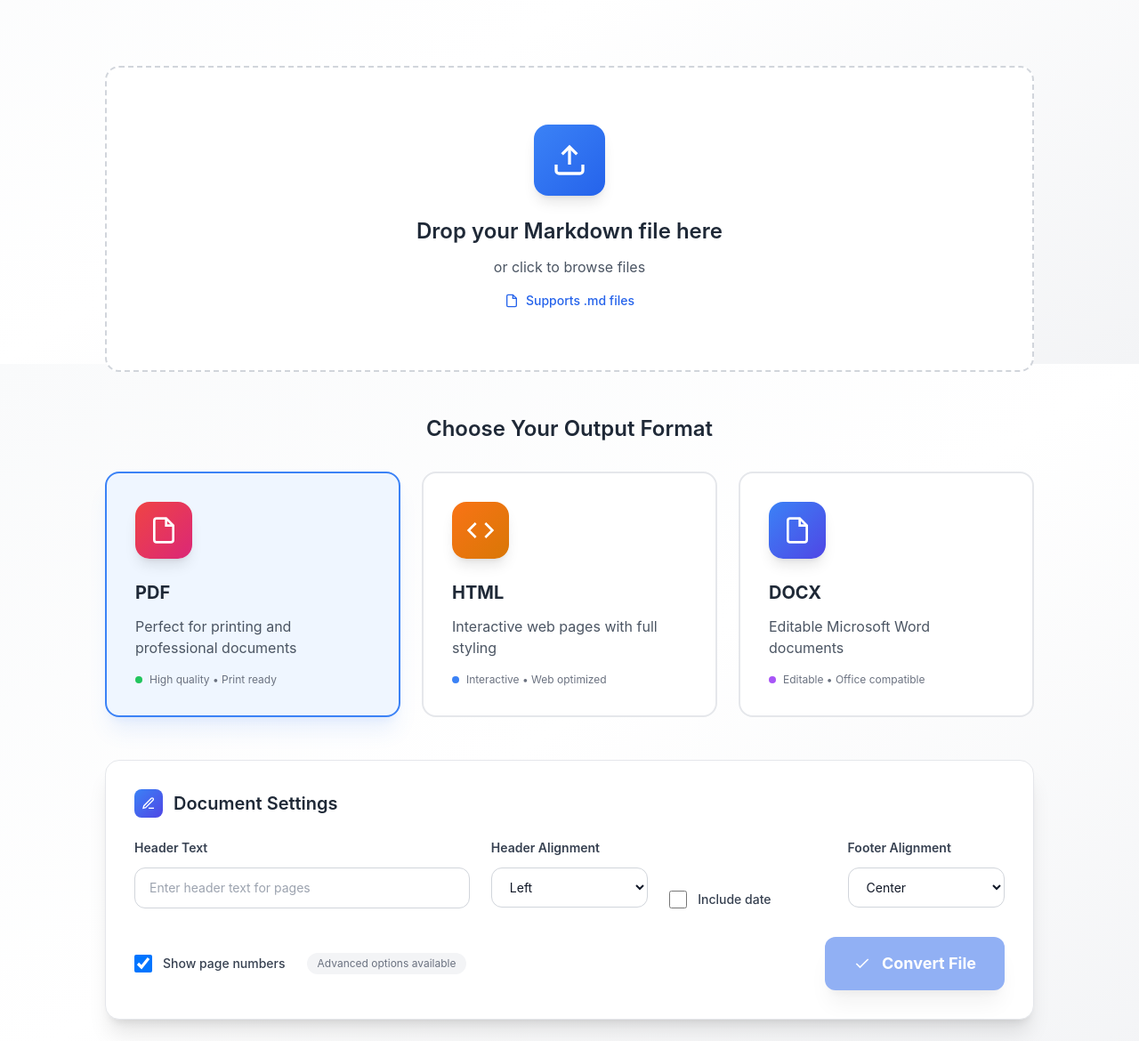
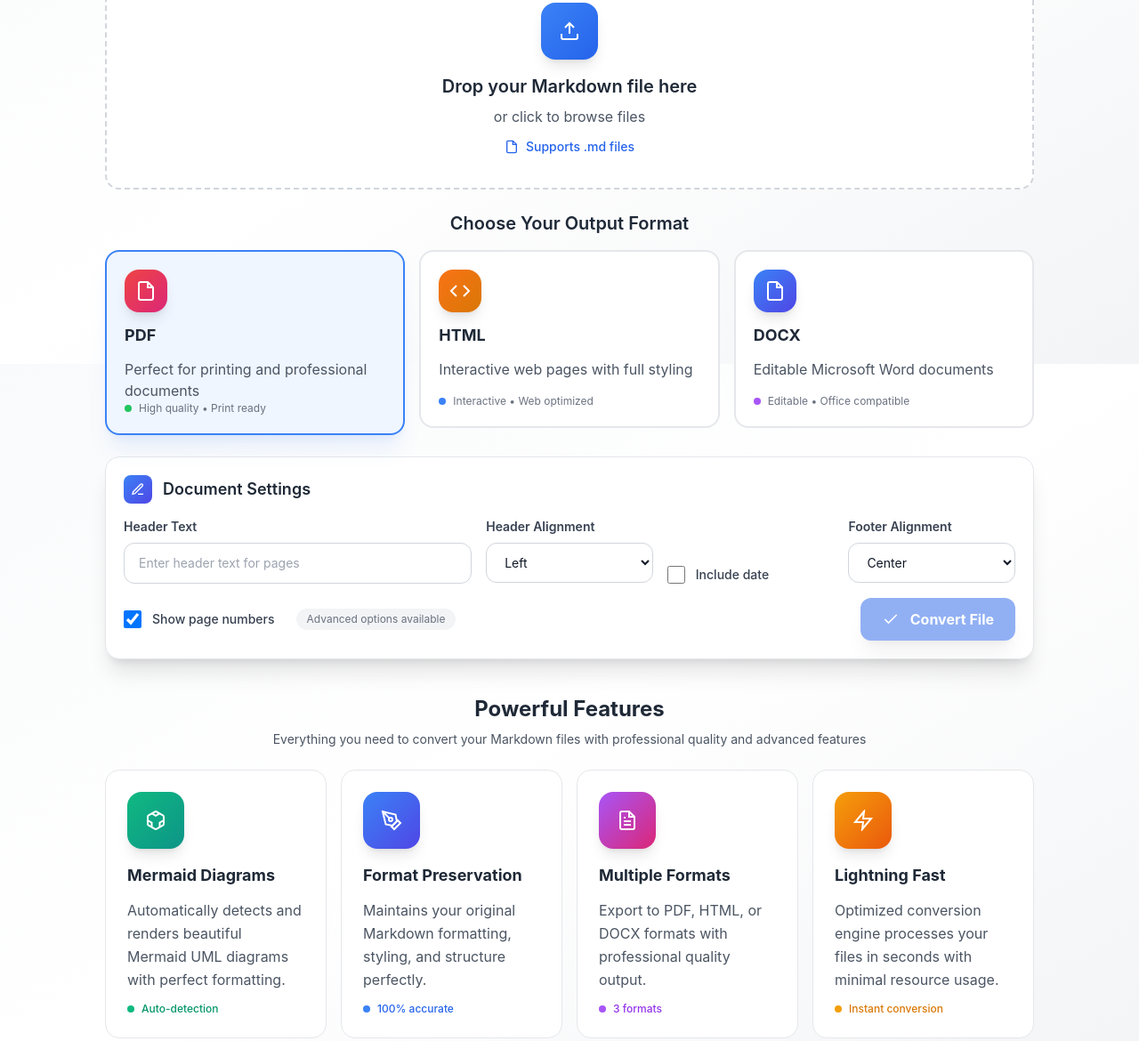
Before and after one commit to tambanivohitra007/md_converter, a website: page public/index.html in a window 1280 px wide. Shown: the part 391-1561 px from the top of the page at 89% size. Drawn offline with Linux system fonts and the light colour scheme.

Commit message:
refactor: adjust spacing and padding for improved layout consistency

```diff
--- a/public/index.html
+++ b/public/index.html
@@ -12,8 +12,8 @@
 
 <body
   class="min-h-screen bg-gradient-to-br from-gray-50 via-white to-gray-100 dark:from-gray-900 dark:via-gray-800 dark:to-gray-900 text-gray-900 dark:text-gray-100 transition-colors duration-300">
-  <div class="max-w-6xl mx-auto px-6 py-12">
-    <header class="mb-16 text-center relative">
+  <div class="max-w-6xl mx-auto px-6 py-6">
+    <header class="mb-8 text-center relative">
       <div class="absolute top-4 right-4">
         <button id="themeToggle"
           class="inline-flex items-center gap-2 rounded-xl bg-white dark:bg-gray-800 border border-gray-200 dark:border-gray-700 px-4 py-2 text-sm font-medium shadow-md hover:shadow-lg transition-all duration-300 hover:scale-105 text-gray-700 dark:text-gray-300 hover:text-blue-600 dark:hover:text-blue-400"
@@ -25,8 +25,8 @@
         </button>
       </div>
       <div
-        class="inline-flex items-center justify-center w-20 h-20 rounded-2xl bg-gradient-to-br from-blue-600 to-indigo-700 dark:from-blue-500 dark:to-indigo-600 shadow-xl mb-6">
-        <svg class="h-10 w-10 text-white" viewBox="0 0 24 24" fill="none" stroke="currentColor" stroke-width="2">
+        class="inline-flex items-center justify-center w-16 h-16 rounded-2xl bg-gradient-to-br from-blue-600 to-indigo-700 dark:from-blue-500 dark:to-indigo-600 shadow-xl mb-4">
+        <svg class="h-6 w-6 text-white" viewBox="0 0 24 24" fill="none" stroke="currentColor" stroke-width="2">
           <path d="M14 2H6a2 2 0 0 0-2 2v16a2 2 0 0 0 2 2h12a2 2 0 0 0 2-2V8z" />
           <polyline points="14 2 14 8 20 8" />
           <line x1="16" y1="13" x2="8" y2="13" />
@@ -34,31 +34,31 @@
           <polyline points="10 9 9 9 8 9" />
         </svg>
       </div>
-      <h1 class="text-5xl font-bold text-gray-900 dark:text-white mb-4">
+      <h1 class="text-4xl font-bold text-gray-900 dark:text-white mb-2">
         Markdown Converter
       </h1>
-      <p class="text-xl text-gray-600 dark:text-gray-300 max-w-2xl mx-auto leading-relaxed">
+      <p class="text-lg text-gray-600 dark:text-gray-300 max-w-2xl mx-auto">
         Transform your Markdown files into beautiful PDFs, HTML pages, or Word documents with advanced Mermaid diagram
         support
       </p>
     </header>
 
-    <main class="space-y-12">
+    <main class="space-y-6">
       <!-- Upload Area -->
       <section>
         <div id="uploadArea"
-          class="relative group border-2 border-dashed rounded-2xl p-16 text-center cursor-pointer border-gray-300 dark:border-gray-600 hover:border-blue-500 dark:hover:border-blue-400 transition-all duration-300 bg-white dark:bg-gray-800 hover:bg-blue-50 dark:hover:bg-gray-700 hover:shadow-xl hover:scale-[1.02]">
+          class="relative group border-2 border-dashed rounded-2xl p-8 text-center cursor-pointer border-gray-300 dark:border-gray-600 hover:border-blue-500 dark:hover:border-blue-400 transition-all duration-300 bg-white dark:bg-gray-800 hover:bg-blue-50 dark:hover:bg-gray-700 hover:shadow-xl hover:scale-[1.02]">
           <div class="relative z-10">
             <div
-              class="mx-auto mb-6 flex h-20 w-20 items-center justify-center rounded-2xl bg-gradient-to-br from-blue-500 to-blue-600 dark:from-blue-600 dark:to-indigo-700 shadow-lg group-hover:shadow-xl transition-all duration-300 group-hover:scale-110">
-              <svg class="h-10 w-10 text-white" viewBox="0 0 24 24" fill="none" stroke="currentColor" stroke-width="2">
+              class="mx-auto mb-4 flex h-16 w-16 items-center justify-center rounded-2xl bg-gradient-to-br from-blue-500 to-blue-600 dark:from-blue-600 dark:to-indigo-700 shadow-lg group-hover:shadow-xl transition-all duration-300 group-hover:scale-110">
+              <svg class="h-6 w-6 text-white" viewBox="0 0 24 24" fill="none" stroke="currentColor" stroke-width="2">
                 <path d="M21 15v4a2 2 0 0 1-2 2H5a2 2 0 0 1-2-2v-4" />
                 <polyline points="17 8 12 3 7 8" />
                 <line x1="12" y1="3" x2="12" y2="15" />
               </svg>
             </div>
-            <h2 class="text-2xl font-semibold mb-3 text-gray-800 dark:text-gray-200">Drop your Markdown file here</h2>
-            <p class="text-gray-600 dark:text-gray-400 mb-4">or click to browse files</p>
+            <h2 class="text-xl font-semibold mb-2 text-gray-800 dark:text-gray-200">Drop your Markdown file here</h2>
+            <p class="text-gray-600 dark:text-gray-400 mb-3">or click to browse files</p>
             <div class="inline-flex items-center gap-2 text-sm text-blue-600 dark:text-blue-400 font-medium">
               <svg class="h-4 w-4" viewBox="0 0 24 24" fill="none" stroke="currentColor" stroke-width="2">
                 <path d="M14 2H6a2 2 0 0 0-2 2v16a2 2 0 0 0 2 2h12a2 2 0 0 0 2-2V8z" />
@@ -70,24 +70,24 @@
           <input type="file" id="fileInput" accept=".md" hidden>
         </div>
 
-        <div id="fileSelected" class="mt-6 hidden">
+        <div id="fileSelected" class="mt-4 hidden">
           <div
-            class="flex items-center gap-6 rounded-2xl border border-gray-200 dark:border-gray-700 bg-white dark:bg-gray-800 p-6 shadow-lg hover:shadow-xl transition-all duration-300">
+            class="flex items-center gap-4 rounded-2xl border border-gray-200 dark:border-gray-700 bg-white dark:bg-gray-800 p-4 shadow-lg hover:shadow-xl transition-all duration-300">
             <div
-              class="flex h-16 w-16 items-center justify-center rounded-2xl bg-gradient-to-br from-green-500 to-emerald-600 dark:from-green-600 dark:to-emerald-700 shadow-md">
-              <svg class="h-8 w-8 text-white" viewBox="0 0 24 24" fill="none"
+              class="flex h-12 w-12 items-center justify-center rounded-2xl bg-gradient-to-br from-green-500 to-emerald-600 dark:from-green-600 dark:to-emerald-700 shadow-md">
+              <svg class="h-6 w-6 text-white" viewBox="0 0 24 24" fill="none"
                 stroke="currentColor" stroke-width="2">
                 <path d="M13 2H6a2 2 0 0 0-2 2v16a2 2 0 0 0 2 2h12a2 2 0 0 0 2-2V9z" />
                 <polyline points="13 2 13 9 20 9" />
               </svg>
             </div>
             <div class="min-w-0 flex-1">
-              <h3 id="fileName" class="truncate text-lg font-semibold text-gray-800 dark:text-gray-200">filename.md
+              <h3 id="fileName" class="truncate text-base font-semibold text-gray-800 dark:text-gray-200">filename.md
               </h3>
-              <p id="fileSize" class="text-sm text-gray-600 dark:text-gray-400">0 KB</p>
+              <p id="fileSize" class="text-xs text-gray-600 dark:text-gray-400">0 KB</p>
             </div>
             <button id="removeBtn"
-              class="inline-flex h-12 w-12 items-center justify-center rounded-2xl border border-gray-200 dark:border-gray-700 hover:bg-red-50 dark:hover:bg-red-900/20 hover:border-red-300 dark:hover:border-red-700 transition-all duration-300 group"
+              class="inline-flex h-10 w-10 items-center justify-center rounded-2xl border border-gray-200 dark:border-gray-700 hover:bg-red-50 dark:hover:bg-red-900/20 hover:border-red-300 dark:hover:border-red-700 transition-all duration-300 group"
               title="Remove file">
               <svg class="h-5 w-5 text-gray-500 dark:text-gray-400 group-hover:text-red-500 transition-colors"
                 viewBox="0 0 24 24" fill="none" stroke="currentColor" stroke-width="2">
@@ -101,13 +101,13 @@
 
       <!-- Format Selection -->
       <section>
-        <h2 class="mb-8 text-2xl font-semibold text-center text-gray-800 dark:text-gray-200">Choose Your Output Format
+        <h2 class="mb-4 text-xl font-semibold text-center text-gray-800 dark:text-gray-200">Choose Your Output Format
         </h2>
-        <div class="grid gap-6 sm:grid-cols-3">
+        <div class="grid gap-4 sm:grid-cols-3">
           <label class="group block cursor-pointer">
             <input type="radio" name="format" value="pdf" class="peer hidden" checked />
             <div
-              class="relative rounded-2xl border-2 border-gray-200 dark:border-gray-700 bg-white dark:bg-gray-800 p-8 transition-all duration-300 peer-checked:border-blue-500 dark:peer-checked:border-blue-400 peer-checked:bg-blue-50 dark:peer-checked:bg-blue-900/30 hover:shadow-xl hover:scale-105 peer-checked:shadow-xl peer-checked:shadow-blue-500/10">
+              class="relative rounded-2xl border-2 border-gray-200 dark:border-gray-700 bg-white dark:bg-gray-800 p-5 transition-all duration-300 peer-checked:border-blue-500 dark:peer-checked:border-blue-400 peer-checked:bg-blue-50 dark:peer-checked:bg-blue-900/30 hover:shadow-xl hover:scale-105 peer-checked:shadow-xl peer-checked:shadow-blue-500/10">
               <div class="absolute top-4 right-4 opacity-0 peer-checked:opacity-100 transition-opacity duration-300">
                 <div class="w-6 h-6 bg-blue-500 rounded-full flex items-center justify-center">
                   <svg class="w-4 h-4 text-white" fill="currentColor" viewBox="0 0 20 20">
@@ -118,15 +118,15 @@
                 </div>
               </div>
               <div
-                class="mb-6 flex h-16 w-16 items-center justify-center rounded-2xl bg-gradient-to-br from-red-500 to-pink-600 dark:from-red-600 dark:to-pink-700 shadow-lg">
-                <svg class="h-8 w-8 text-white" viewBox="0 0 24 24" fill="none"
+                class="mb-3 flex h-12 w-12 items-center justify-center rounded-2xl bg-gradient-to-br from-red-500 to-pink-600 dark:from-red-600 dark:to-pink-700 shadow-lg">
+                <svg class="h-6 w-6 text-white" viewBox="0 0 24 24" fill="none"
                   stroke="currentColor" stroke-width="2">
                   <path d="M14 2H6a2 2 0 0 0-2 2v16a2 2 0 0 0 2 2h12a2 2 0 0 0 2-2V8z"></path>
                   <polyline points="14 2 14 8 20 8"></polyline>
                 </svg>
               </div>
-              <h3 class="text-xl font-bold text-gray-800 dark:text-gray-200 mb-3">PDF</h3>
-              <p class="text-gray-600 dark:text-gray-400 mb-4">Perfect for printing and professional documents</p>
+              <h3 class="text-lg font-bold text-gray-800 dark:text-gray-200 mb-3">PDF</h3>
+              <p class="text-gray-600 dark:text-gray-400 mb-2\">Perfect for printing and professional documents</p>
               <div class="flex items-center gap-2 text-xs text-gray-500 dark:text-gray-500">
                 <div class="w-2 h-2 bg-green-500 rounded-full"></div>
                 <span>High quality • Print ready</span>
@@ -136,7 +136,7 @@
           <label class="group block cursor-pointer">
             <input type="radio" name="format" value="html" class="peer hidden" />
             <div
-              class="relative rounded-2xl border-2 border-gray-200 dark:border-gray-700 bg-white dark:bg-gray-800 p-8 transition-all duration-300 peer-checked:border-blue-500 dark:peer-checked:border-blue-400 peer-checked:bg-blue-50 dark:peer-checked:bg-blue-900/30 hover:shadow-xl hover:scale-105 peer-checked:shadow-xl peer-checked:shadow-blue-500/10">
+              class="relative rounded-2xl border-2 border-gray-200 dark:border-gray-700 bg-white dark:bg-gray-800 p-5 transition-all duration-300 peer-checked:border-blue-500 dark:peer-checked:border-blue-400 peer-checked:bg-blue-50 dark:peer-checked:bg-blue-900/30 hover:shadow-xl hover:scale-105 peer-checked:shadow-xl peer-checked:shadow-blue-500/10">
               <div class="absolute top-4 right-4 opacity-0 peer-checked:opacity-100 transition-opacity duration-300">
                 <div class="w-6 h-6 bg-blue-500 rounded-full flex items-center justify-center">
                   <svg class="w-4 h-4 text-white" fill="currentColor" viewBox="0 0 20 20">
@@ -147,14 +147,14 @@
                 </div>
               </div>
               <div
-                class="mb-6 flex h-16 w-16 items-center justify-center rounded-2xl bg-gradient-to-br from-orange-500 to-amber-600 dark:from-orange-600 dark:to-amber-700 shadow-lg">
-                <svg class="h-8 w-8 text-white" viewBox="0 0 24 24" fill="none"
+                class="mb-3 flex h-12 w-12 items-center justify-center rounded-2xl bg-gradient-to-br from-orange-500 to-amber-600 dark:from-orange-600 dark:to-amber-700 shadow-lg">
+                <svg class="h-6 w-6 text-white" viewBox="0 0 24 24" fill="none"
                   stroke="currentColor" stroke-width="2">
                   <polyline points="16 18 22 12 16 6"></polyline>
                   <polyline points="8 6 2 12 8 18"></polyline>
                 </svg>
               </div>
-              <h3 class="text-xl font-bold text-gray-800 dark:text-gray-200 mb-3">HTML</h3>
+              <h3 class="text-lg font-bold text-gray-800 dark:text-gray-200 mb-3">HTML</h3>
               <p class="text-gray-600 dark:text-gray-400 mb-4">Interactive web pages with full styling</p>
               <div class="flex items-center gap-2 text-xs text-gray-500 dark:text-gray-500">
                 <div class="w-2 h-2 bg-blue-500 rounded-full"></div>
@@ -165,7 +165,7 @@
           <label class="group block cursor-pointer">
             <input type="radio" name="format" value="docx" class="peer hidden" />
             <div
-              class="relative rounded-2xl border-2 border-gray-200 dark:border-gray-700 bg-white dark:bg-gray-800 p-8 transition-all duration-300 peer-checked:border-blue-500 dark:peer-checked:border-blue-400 peer-checked:bg-blue-50 dark:peer-checked:bg-blue-900/30 hover:shadow-xl hover:scale-105 peer-checked:shadow-xl peer-checked:shadow-blue-500/10">
+              class="relative rounded-2xl border-2 border-gray-200 dark:border-gray-700 bg-white dark:bg-gray-800 p-5 transition-all duration-300 peer-checked:border-blue-500 dark:peer-checked:border-blue-400 peer-checked:bg-blue-50 dark:peer-checked:bg-blue-900/30 hover:shadow-xl hover:scale-105 peer-checked:shadow-xl peer-checked:shadow-blue-500/10">
               <div class="absolute top-4 right-4 opacity-0 peer-checked:opacity-100 transition-opacity duration-300">
                 <div class="w-6 h-6 bg-blue-500 rounded-full flex items-center justify-center">
                   <svg class="w-4 h-4 text-white" fill="currentColor" viewBox="0 0 20 20">
@@ -176,14 +176,14 @@
                 </div>
               </div>
               <div
-                class="mb-6 flex h-16 w-16 items-center justify-center rounded-2xl bg-gradient-to-br from-blue-500 to-indigo-600 dark:from-blue-600 dark:to-indigo-700 shadow-lg">
-                <svg class="h-8 w-8 text-white" viewBox="0 0 24 24" fill="none"
+                class="mb-3 flex h-12 w-12 items-center justify-center rounded-2xl bg-gradient-to-br from-blue-500 to-indigo-600 dark:from-blue-600 dark:to-indigo-700 shadow-lg">
+                <svg class="h-6 w-6 text-white" viewBox="0 0 24 24" fill="none"
                   stroke="currentColor" stroke-width="2">
                   <path d="M14 2H6a2 2 0 0 0-2 2v16a2 2 0 0 0 2 2h12a2 2 0 0 0 2-2V8z"></path>
                   <polyline points="14 2 14 8 20 8"></polyline>
                 </svg>
               </div>
-              <h3 class="text-xl font-bold text-gray-800 dark:text-gray-200 mb-3">DOCX</h3>
+              <h3 class="text-lg font-bold text-gray-800 dark:text-gray-200 mb-3">DOCX</h3>
               <p class="text-gray-600 dark:text-gray-400 mb-4">Editable Microsoft Word documents</p>
               <div class="flex items-center gap-2 text-xs text-gray-500 dark:text-gray-500">
                 <div class="w-2 h-2 bg-purple-500 rounded-full"></div>
@@ -196,25 +196,25 @@
 
       <!-- Document Options and Action -->
       <section
-        class="bg-white dark:bg-gray-800 rounded-2xl p-8 shadow-xl border border-gray-200 dark:border-gray-700">
-        <div class="flex items-center gap-3 mb-6">
+        class="bg-white dark:bg-gray-800 rounded-2xl p-5 shadow-xl border border-gray-200 dark:border-gray-700">
+        <div class="flex items-center gap-3 mb-4">
               <div class="w-8 h-8 rounded-lg bg-gradient-to-br from-blue-500 to-indigo-600 dark:from-blue-500 dark:to-indigo-600 flex items-center justify-center">
             <svg class="w-4 h-4 text-white" viewBox="0 0 24 24" fill="none" stroke="currentColor" stroke-width="2">
               <path d="M12 20h9"></path>
               <path d="M16.5 3.5a2.121 2.121 0 0 1 3 3L7 19l-4 1 1-4L16.5 3.5z"></path>
             </svg>
           </div>
-          <h3 class="text-xl font-semibold text-gray-800 dark:text-gray-200">Document Settings</h3>
+          <h3 class="text-lg font-semibold text-gray-800 dark:text-gray-200">Document Settings</h3>
         </div>
-        <div class="grid gap-6 sm:grid-cols-5 mb-8">
+        <div class="grid gap-4 sm:grid-cols-5 mb-4">
           <div class="sm:col-span-2">
-            <label for="headerText" class="mb-3 block text-sm font-semibold text-gray-700 dark:text-gray-300">Header
+            <label for="headerText" class="mb-2 block text-sm font-semibold text-gray-700 dark:text-gray-300">Header
               Text</label>
             <input id="headerText" type="text" maxlength="200" placeholder="Enter header text for pages"
               class="w-full rounded-xl border border-gray-300 dark:border-gray-600/50 bg-white dark:bg-gray-700/80 px-4 py-3 text-sm focus:ring-2 focus:ring-blue-500 focus:border-transparent transition-all duration-300 text-gray-900 dark:text-gray-100" />
           </div>
           <div>
-            <label for="headerAlign" class="mb-3 block text-sm font-semibold text-gray-700 dark:text-gray-300">Header
+            <label for="headerAlign" class="mb-2 block text-sm font-semibold text-gray-700 dark:text-gray-300">Header
               Alignment</label>
             <select id="headerAlign"
               class="w-full rounded-xl border border-gray-300 dark:border-gray-600/50 bg-white dark:bg-gray-700/80 px-4 py-3 text-sm focus:ring-2 focus:ring-blue-500 focus:border-transparent transition-all duration-300 text-gray-900 dark:text-gray-100">
@@ -233,7 +233,7 @@
             </label>
           </div>
           <div>
-            <label for="footerAlign" class="mb-3 block text-sm font-semibold text-gray-700 dark:text-gray-300">Footer
+            <label for="footerAlign" class="mb-2 block text-sm font-semibold text-gray-700 dark:text-gray-300">Footer
               Alignment</label>
             <select id="footerAlign"
               class="w-full rounded-xl border border-gray-300 dark:border-gray-600/50 bg-white dark:bg-gray-700/80 px-4 py-3 text-sm focus:ring-2 focus:ring-blue-500 focus:border-transparent transition-all duration-300 text-gray-900 dark:text-gray-100">
@@ -258,7 +258,7 @@
             </div>
           </div>
           <button id="convertBtn" disabled
-            class="inline-flex items-center gap-3 rounded-xl bg-blue-600 dark:bg-blue-500 px-8 py-4 text-lg font-bold text-white disabled:cursor-not-allowed disabled:opacity-50 hover:bg-blue-700 dark:hover:bg-blue-600 disabled:hover:bg-blue-600 disabled:dark:hover:bg-blue-500 shadow-xl hover:shadow-2xl transition-all duration-300 hover:scale-105 disabled:hover:scale-100">
+            class="inline-flex items-center gap-3 rounded-xl bg-blue-600 dark:bg-blue-500 px-6 py-3 text-base font-bold text-white disabled:cursor-not-allowed disabled:opacity-50 hover:bg-blue-700 dark:hover:bg-blue-600 disabled:hover:bg-blue-600 disabled:dark:hover:bg-blue-500 shadow-xl hover:shadow-2xl transition-all duration-300 hover:scale-105 disabled:hover:scale-100">
             <svg class="h-5 w-5" viewBox="0 0 24 24" fill="none" stroke="currentColor" stroke-width="2">
               <polyline points="20 6 9 17 4 12"></polyline>
             </svg>
@@ -294,18 +294,18 @@
       </section>
 
       <!-- Features -->
-      <section class="pt-8">
-        <div class="text-center mb-12">
-          <h2 class="text-3xl font-bold text-gray-800 dark:text-gray-200 mb-4">Powerful Features</h2>
-          <p class="text-gray-600 dark:text-gray-400 max-w-2xl mx-auto">Everything you need to convert your Markdown
+      <section class="pt-4 hidden sm:block">
+        <div class="text-center mb-6">
+          <h2 class="text-2xl font-bold text-gray-800 dark:text-gray-200 mb-2">Powerful Features</h2>
+          <p class="text-sm text-gray-600 dark:text-gray-400 max-w-2xl mx-auto">Everything you need to convert your Markdown
             files with professional quality and advanced features</p>
         </div>
-        <div class="grid gap-6 sm:grid-cols-2 lg:grid-cols-4">
+        <div class="grid gap-4 sm:grid-cols-2 lg:grid-cols-4">
           <div
             class="group rounded-2xl border border-gray-200 dark:border-gray-700 bg-white dark:bg-gray-800 p-6 hover:shadow-2xl transition-all duration-300 hover:scale-105">
             <div
               class="mb-4 flex h-16 w-16 items-center justify-center rounded-2xl bg-gradient-to-br from-emerald-500 to-teal-600 dark:from-emerald-600 dark:to-teal-700 shadow-lg group-hover:shadow-xl transition-all duration-300">
-              <svg class="h-8 w-8 text-white" viewBox="0 0 24 24" fill="none"
+              <svg class="h-6 w-6 text-white" viewBox="0 0 24 24" fill="none"
                 stroke="currentColor" stroke-width="2">
                 <path
                   d="M21 16V8a2 2 0 0 0-1-1.73l-7-4a2 2 0 0 0-2 0l-7 4A2 2 0 0 0 3 8v8a2 2 0 0 0 1 1.73l7 4a2 2 0 0 0 2 0l7-4A2 2 0 0 0 21 16z" />
@@ -326,7 +326,7 @@
             class="group rounded-2xl border border-gray-200 dark:border-gray-700 bg-white dark:bg-gray-800 p-6 hover:shadow-2xl transition-all duration-300 hover:scale-105">
             <div
               class="mb-4 flex h-16 w-16 items-center justify-center rounded-2xl bg-gradient-to-br from-blue-500 to-indigo-600 dark:from-blue-600 dark:to-indigo-700 shadow-lg group-hover:shadow-xl transition-all duration-300">
-              <svg class="h-8 w-8 text-white" viewBox="0 0 24 24" fill="none"
+              <svg class="h-6 w-6 text-white" viewBox="0 0 24 24" fill="none"
                 stroke="currentColor" stroke-width="2">
                 <path d="M12 19l7-7 3 3-7 7-3-3z" />
                 <path d="M18 13l-1.5-7.5L2 2l3.5 14.5L13 18l5-5z" />
@@ -346,7 +346,7 @@
             class="group rounded-2xl border border-gray-200 dark:border-gray-700 bg-white dark:bg-gray-800 p-6 hover:shadow-2xl transition-all duration-300 hover:scale-105">
             <div
               class="mb-4 flex h-16 w-16 items-center justify-center rounded-2xl bg-gradient-to-br from-purple-500 to-pink-600 dark:from-purple-600 dark:to-pink-700 shadow-lg group-hover:shadow-xl transition-all duration-300">
-              <svg class="h-8 w-8 text-white" viewBox="0 0 24 24" fill="none"
+              <svg class="h-6 w-6 text-white" viewBox="0 0 24 24" fill="none"
                 stroke="currentColor" stroke-width="2">
                 <path d="M14 2H6a2 2 0 0 0-2 2v16a2 2 0 0 0 2 2h12a2 2 0 0 0 2-2V8z" />
                 <polyline points="14 2 14 8 20 8" />
@@ -367,7 +367,7 @@
             class="group rounded-2xl border border-gray-200 dark:border-gray-700 bg-white dark:bg-gray-800 p-6 hover:shadow-2xl transition-all duration-300 hover:scale-105">
             <div
               class="mb-4 flex h-16 w-16 items-center justify-center rounded-2xl bg-gradient-to-br from-amber-500 to-orange-600 dark:from-amber-600 dark:to-orange-700 shadow-lg group-hover:shadow-xl transition-all duration-300">
-              <svg class="h-8 w-8 text-white" viewBox="0 0 24 24" fill="none"
+              <svg class="h-6 w-6 text-white" viewBox="0 0 24 24" fill="none"
                 stroke="currentColor" stroke-width="2">
                 <path d="M13 2L3 14h9l-1 8 10-12h-9l1-8z" />
               </svg>
@@ -384,7 +384,7 @@
       </section>
     </main>
 
-    <footer class="mt-20 pt-12 text-center">
+    <footer class="mt-6 pt-4 text-center text-sm">
       <div class="inline-flex items-center gap-2 text-gray-600 dark:text-gray-400">
         <span>Powered by</span>
         <a class="inline-flex items-center gap-2 font-semibold text-blue-600 dark:text-blue-400 hover:text-blue-700 dark:hover:text-blue-300 transition-colors duration-300"
```
Also changed, not shown: public/tailwind.css.
